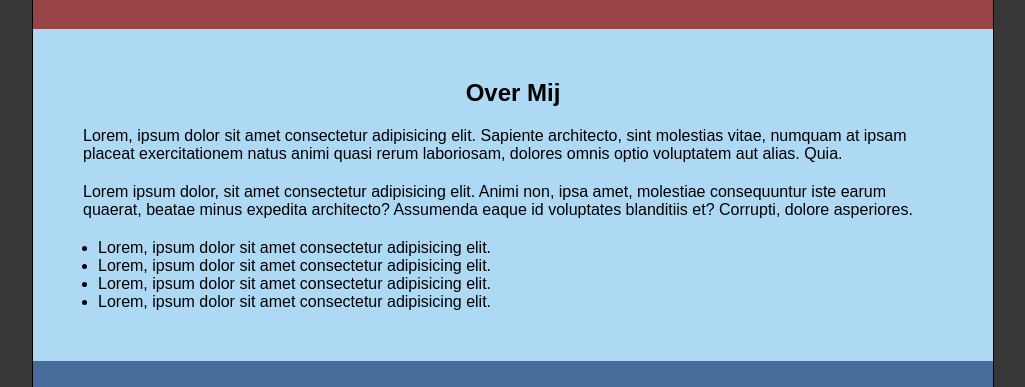
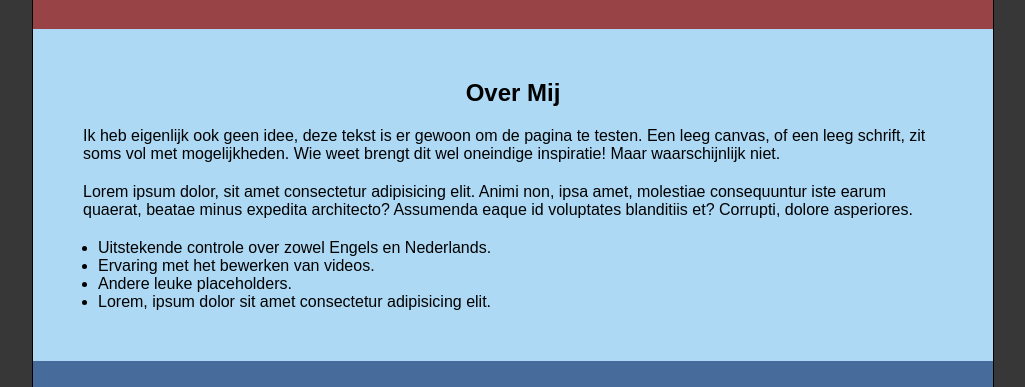
Before and after one commit to S-Storm/module_1_eindopdracht, a plain HTML site: page index.html in a window 1280 px wide. Shown: the part 413-800 px from the top of the page, without its empty margins (127-1152 px from the left). Drawn offline with Linux system fonts and the light colour scheme.

Commit message:
Wat aanpassingen in de text.

```diff
--- a/index.html
+++ b/index.html
@@ -13,10 +13,10 @@
         <div id="content">
             <h2>Over Mij</h2>
             <div id="intro">
-              Lorem, ipsum dolor sit amet consectetur adipisicing elit. Sapiente
-              architecto, sint molestias vitae, numquam at ipsam placeat
-              exercitationem natus animi quasi rerum laboriosam, dolores omnis optio
-              voluptatem aut alias. Quia.
+              Ik heb eigenlijk ook geen idee, deze tekst is er gewoon om de pagina te testen.
+              Een leeg canvas, of een leeg schrift, zit soms vol met mogelijkheden.
+              Wie weet brengt dit wel oneindige inspiratie!
+              Maar waarschijnlijk niet.
             </div>
             <div id="overig">
               Lorem ipsum dolor, sit amet consectetur adipisicing elit. Animi non,
@@ -26,9 +26,9 @@
             </div>
             <div id="kennis">
               <ul>
-                <li>Lorem, ipsum dolor sit amet consectetur adipisicing elit.</li>
-                <li>Lorem, ipsum dolor sit amet consectetur adipisicing elit.</li>
-                <li>Lorem, ipsum dolor sit amet consectetur adipisicing elit.</li>
+                <li>Uitstekende controle over zowel Engels en Nederlands.</li>
+                <li>Ervaring met het bewerken van videos.</li>
+                <li>Andere leuke placeholders.</li>
                 <li>Lorem, ipsum dolor sit amet consectetur adipisicing elit.</li>
               </ul>
             </div>
```
